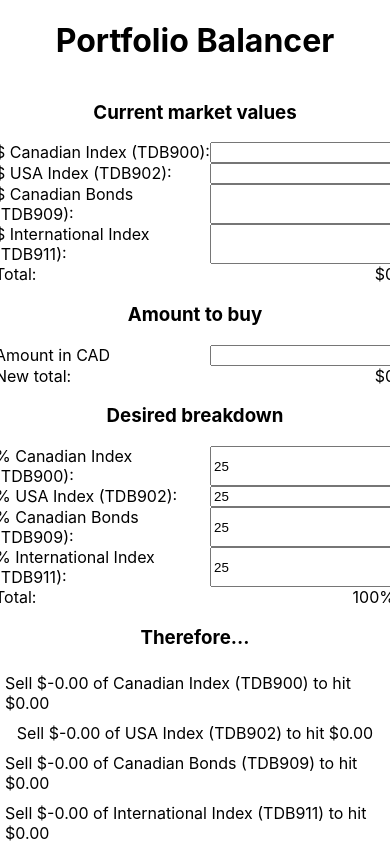
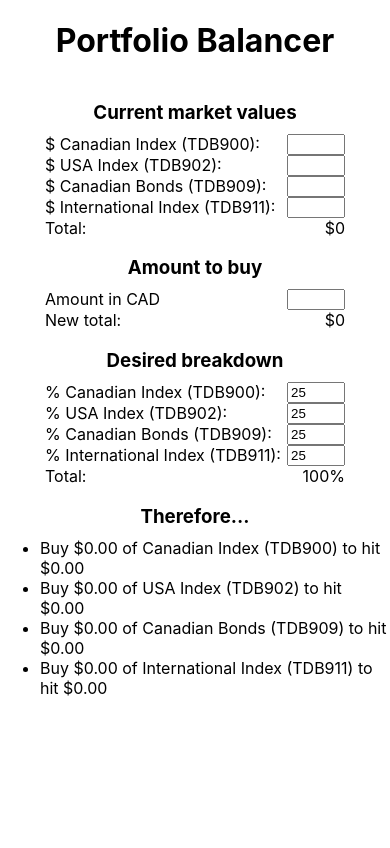
Before and after one commit to thomaschriskelly/react-balanced-portfolio, a React (Create React App) app: page / in a window 390 px wide. Built offline with nearby package versions, Linux system fonts and the light colour scheme.

Commit message:
mobile friendly UI

```diff
--- a/src/App.tsx
+++ b/src/App.tsx
@@ -17,11 +17,11 @@ function App() {
   const [amountToPurchase, setAmountToPurchase] = useState('');
 
   const currentTotal = funds.reduce(
-    (previous, current) => previous + parseFloat(current.currentAmount) || 0,
+    (previous, current) => previous + (parseFloat(current.currentAmount) || 0),
     0,
   );
   const totalPercent = funds.reduce(
-    (previous, current) => previous + parseInt(current.targetPercent) || 0,
+    (previous, current) => previous + (parseInt(current.targetPercent) || 0),
     0,
   );
   const validTotalPercent = totalPercent === 100;
@@ -35,7 +35,7 @@ function App() {
 
       <h3>Current market values</h3>
       {funds.map((fund, index) => (
-        <div style={{ display: 'flex', justifyContent: 'space-between', width: '400px' }}>
+        <div style={{ display: 'flex', justifyContent: 'space-between', width: '300px' }}>
           <label>
             $ {fund.name} ({fund.code}):
           </label>
@@ -50,13 +50,13 @@ function App() {
           />
         </div>
       ))}
-      <div style={{ display: 'flex', justifyContent: 'space-between', width: '400px' }}>
+      <div style={{ display: 'flex', justifyContent: 'space-between', width: '300px' }}>
         <label>Total:</label>
         <span>${currentTotal.toLocaleString()}</span>
       </div>
 
       <h3>Amount to buy</h3>
-      <div style={{ display: 'flex', justifyContent: 'space-between', width: '400px' }}>
+      <div style={{ display: 'flex', justifyContent: 'space-between', width: '300px' }}>
         <label>Amount in CAD</label>
         <input
           type="text"
@@ -64,14 +64,14 @@ function App() {
           onChange={(e) => setAmountToPurchase(e.target.value)}
         />
       </div>
-      <div style={{ display: 'flex', justifyContent: 'space-between', width: '400px' }}>
+      <div style={{ display: 'flex', justifyContent: 'space-between', width: '300px' }}>
         <label>New total:</label>
         <span>${newTotal.toLocaleString()}</span>
       </div>
 
       <h3>Desired breakdown</h3>
       {funds.map((fund, index) => (
-        <div style={{ display: 'flex', justifyContent: 'space-between', width: '400px' }}>
+        <div style={{ display: 'flex', justifyContent: 'space-between', width: '300px' }}>
           <label>
             % {fund.name} ({fund.code}):
           </label>
@@ -86,7 +86,7 @@ function App() {
           />
         </div>
       ))}
-      <div style={{ display: 'flex', justifyContent: 'space-between', width: '400px' }}>
+      <div style={{ display: 'flex', justifyContent: 'space-between', width: '300px' }}>
         <label>Total:</label>
         <span style={{ color: validTotalPercent ? undefined : 'red' }}>{totalPercent}%</span>
       </div>
@@ -94,15 +94,16 @@ function App() {
       {validTotalPercent ? (
         <>
           <h3>Therefore...</h3>
+          <ul>
             {funds.map((fund) => {
               const { currentAmount, targetPercent } = fund;
               const currentAmountFloat = parseFloat(currentAmount) || 0;
-            const percentMultiplier = parseInt(targetPercent) / 100;
+              const percentMultiplier = (parseInt(targetPercent) || 0) / 100;
               const target = percentMultiplier * newTotal;
               const difference = target - currentAmountFloat;
               return (
-              <p>
-                {difference > 0 ? (
+                <li>
+                  {difference >= 0 ? (
                     <>
                       Buy $
                       {difference.toLocaleString(undefined, {
@@ -124,9 +125,10 @@ function App() {
                     minimumFractionDigits: 2,
                     maximumFractionDigits: 2,
                   })}
-              </p>
+                </li>
               );
             })}
+          </ul>
         </>
       ) : null}
     </div>
--- a/src/index.css
+++ b/src/index.css
@@ -6,10 +6,18 @@ body {
   -moz-osx-font-smoothing: grayscale;
 }
 
+h3 {
+  margin-bottom: 10px;
+}
+
+ul {
+  margin: 0;
+}
+
 code {
   font-family: source-code-pro, Menlo, Monaco, Consolas, 'Courier New', monospace;
 }
 
-p {
-  margin: 5px;
+input {
+  max-width: 50px;
 }
```
Lines whose indentation alone changed are shown as unchanged.
